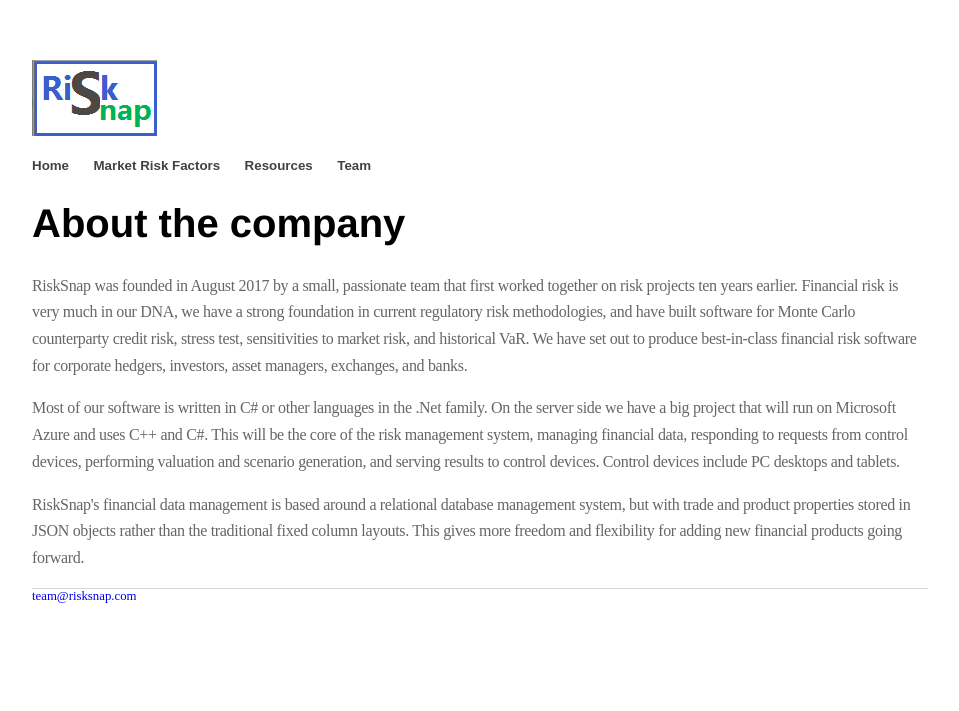
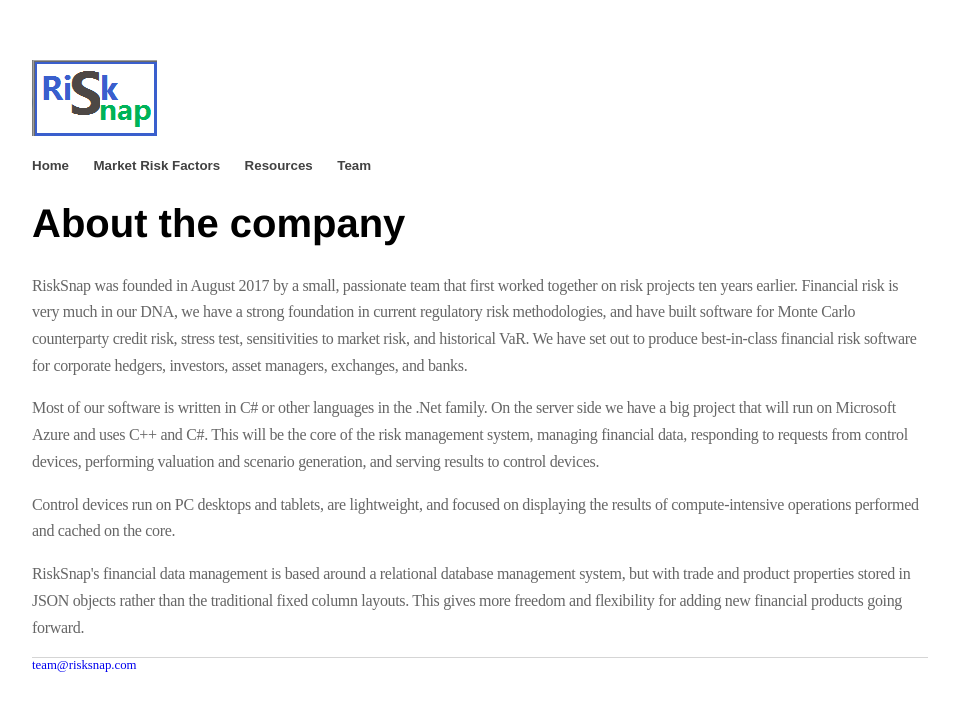
Before and after one commit to risksnap/RiskSnap, a Jekyll site: the page built from index.html, in a window 1280 px wide. Shown: the top 711 px of the page, without its empty margins (160-1119 px from the left). Built offline with Jekyll 4.4.1, drawn with Linux system fonts in a browser that asks for light colours.

Commit message:
Home page

```diff
--- a/index.html
+++ b/index.html
@@ -15,7 +15,10 @@ family.  On the server side we have a big project that will run on
 Microsoft Azure and uses C++ and C#.  This will be the core of the risk
 management system, managing financial data, responding to
 requests from control devices, performing valuation and scenario generation, and serving
-results to control devices. Control devices include PC desktops and tablets.
+results to control devices.
+    </p>
+    <p>Control devices run on PC desktops and tablets, are lightweight, and focused on displaying
+    the results of compute-intensive operations performed and cached on the core.
     </p>
     <p>
 RiskSnap's financial data management is based around a relational database management system, but with trade and
```
